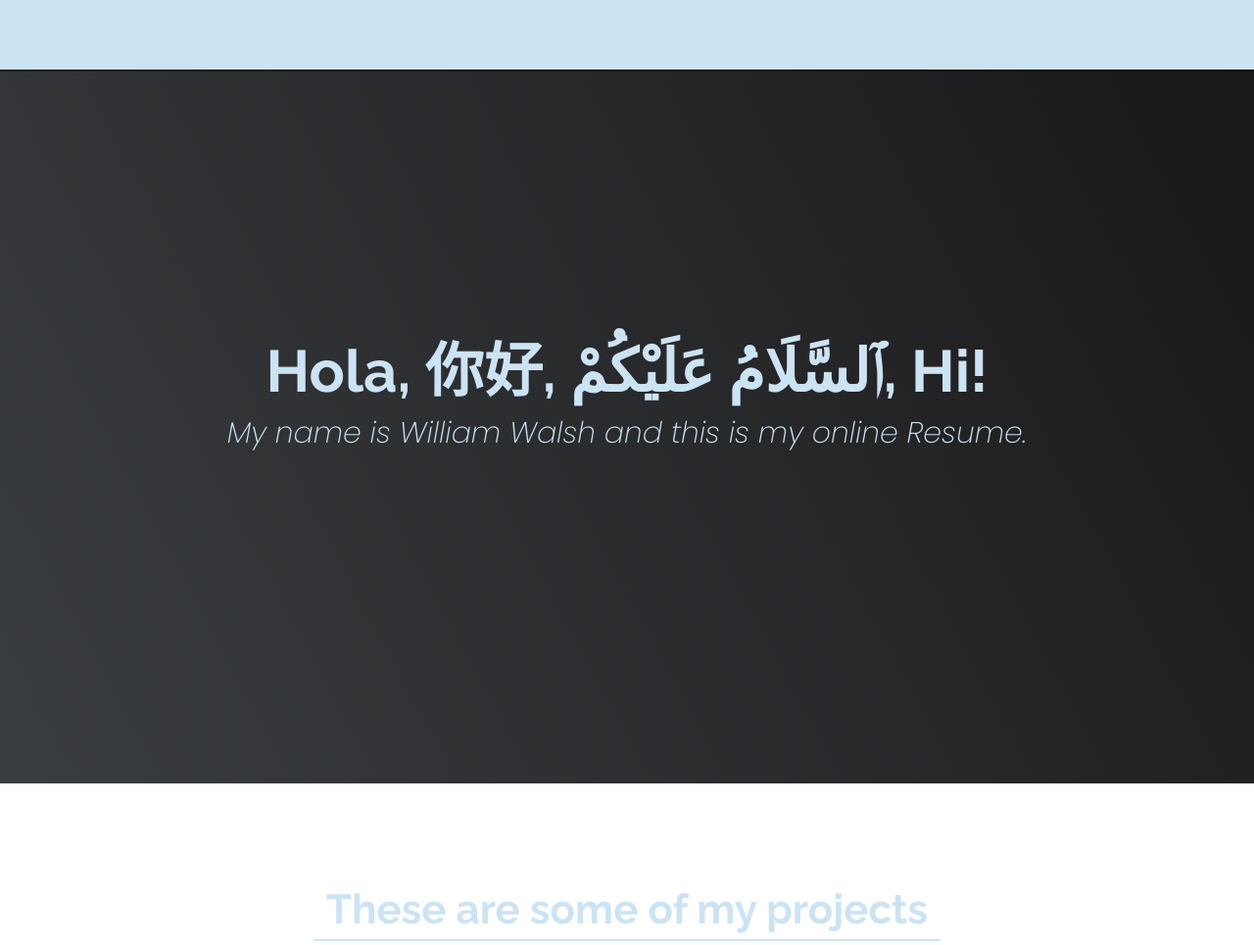
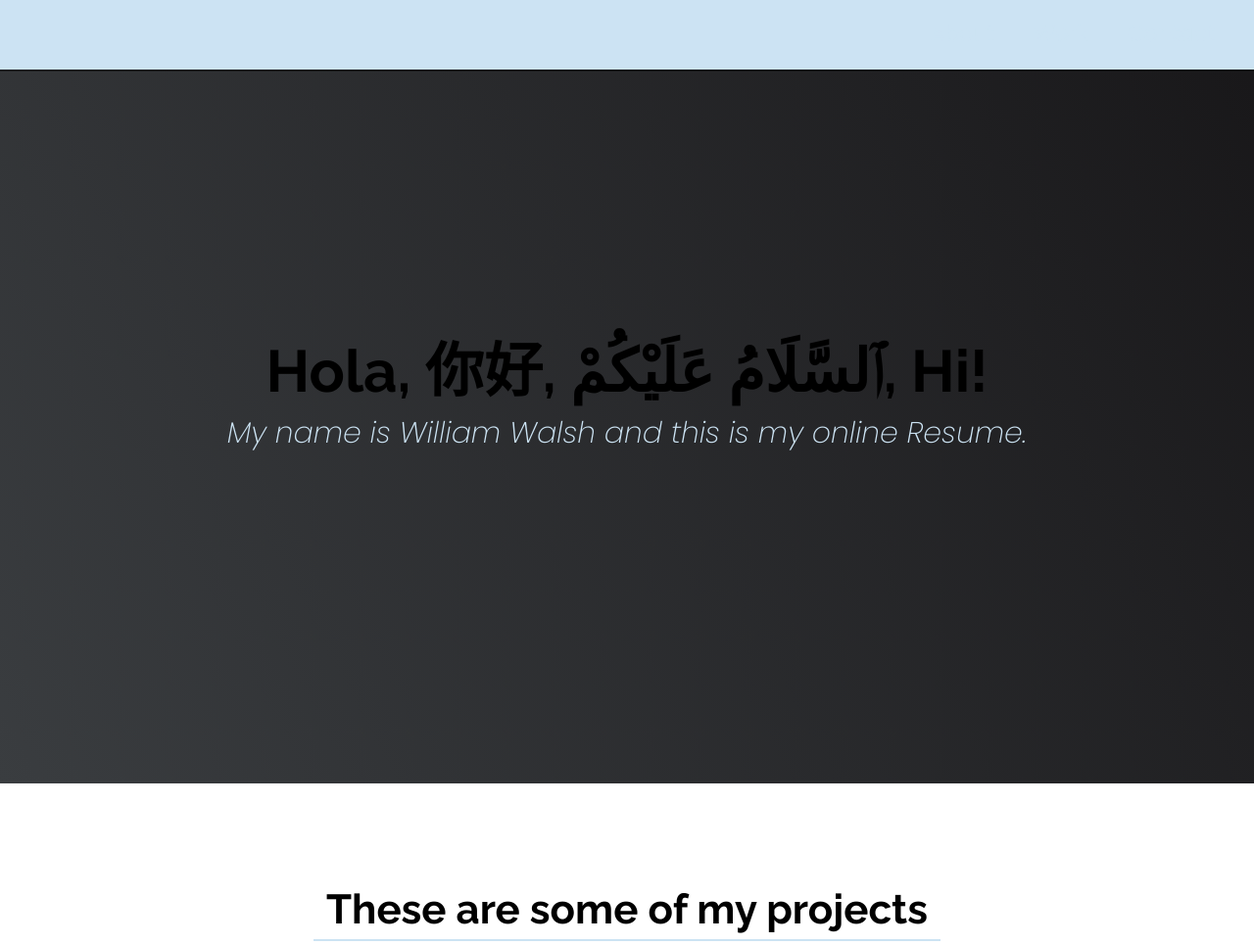
Before and after one commit to willwalsh96/Thanos, a PHP site: page / in a window 1280 px wide. Shown: the top 965 px of the page at 98% size. Run offline with PHP 8.4, Linux system fonts and the light colour scheme; some libraries are stand-ins or nearby versions.

Commit message:
hearder color fix?

```diff
--- a/stylesheet.css
+++ b/stylesheet.css
@@ -73,7 +73,7 @@ body {
   font-size: 1.8rem; /* 18px */
   font-weight: 400;
   line-height: 1.4;
-  color: var(--main-white);
+  color: var(--main-grey);
 }
 
 h1,
```
